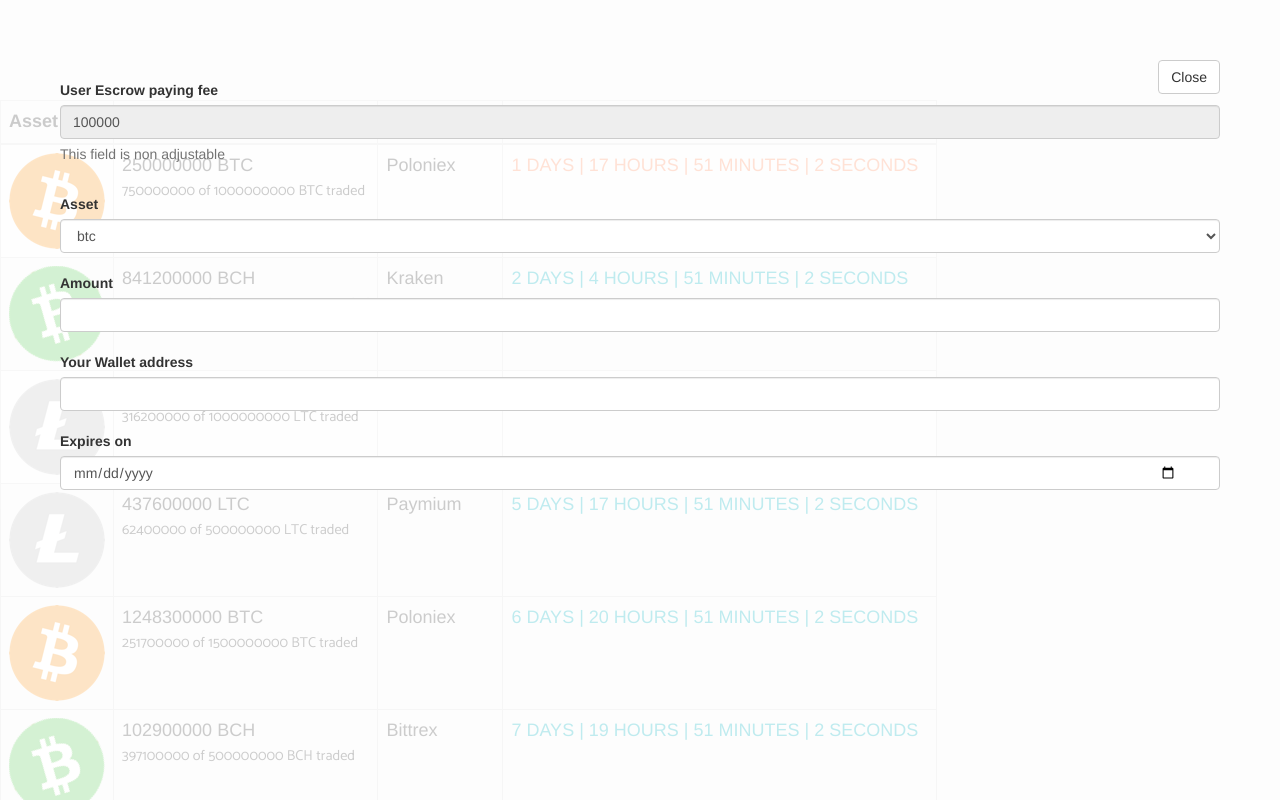
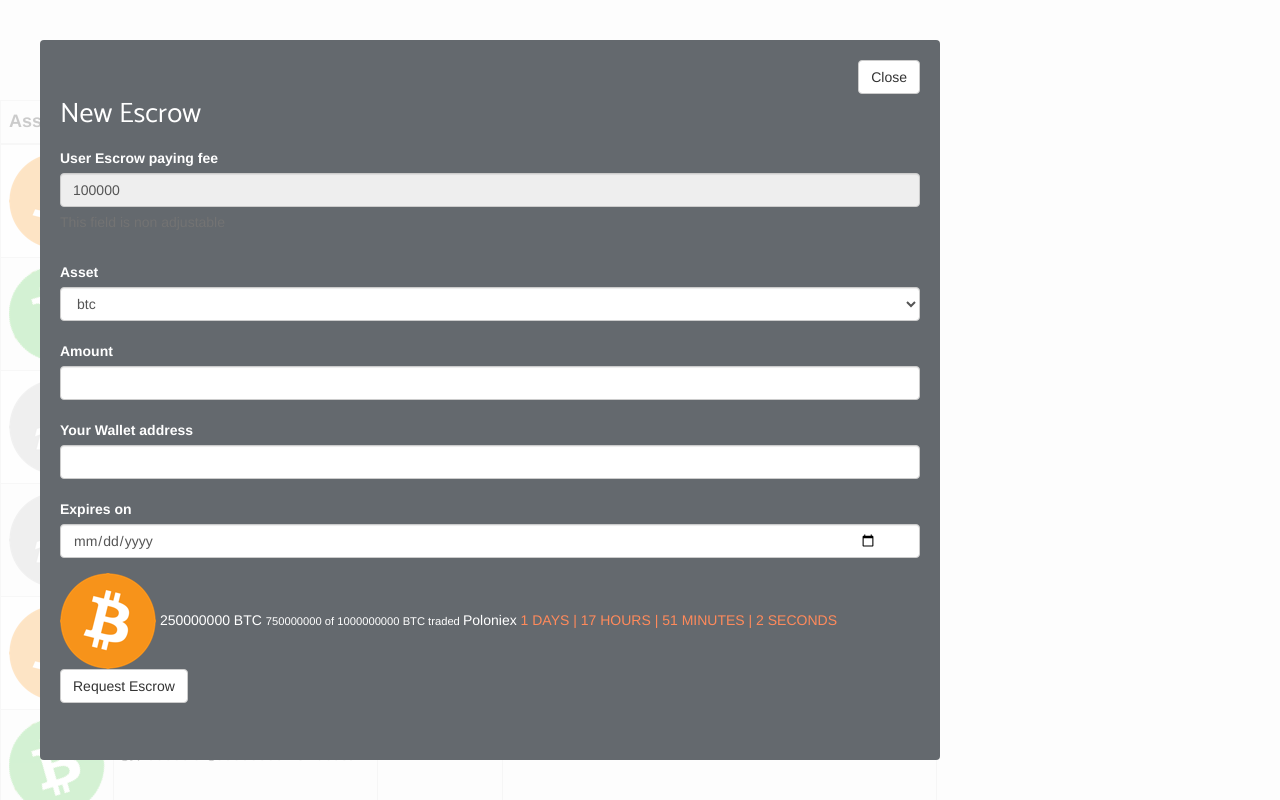
Before and after one commit to 0xBEEFCAF3/CWC_FullStack_Challange, a React app: page / in a window 1280 px wide. Both pictures are taken after a click on the element 468 px from the left and 200 px from the top of the page. Shown: the top 800 px of the page. Built offline with nearby package versions, Linux system fonts and the light colour scheme.

Commit message:
finished styling escrow modal

```diff
--- a/src/components/EscrowModal/EscrowModal.js
+++ b/src/components/EscrowModal/EscrowModal.js
@@ -16,6 +16,8 @@ import {
 import {
  COLOR_POSITIVE,
  COLOR_NEGATIVE,
+ COLOR_DARK_GREY,
+
 } from '../../theme';
 
 class EscrowModal extends Component {
@@ -28,16 +30,24 @@ class EscrowModal extends Component {
       datePicked: new Date(),
       amountValidationColor:null,
       dateValidationColor: null,
+      globalEscrowInfo: null,
+      buttonValidationColor: null,
     }
   }
 
   componentDidMount(){
+
     this.props.getEscrowInfo(this.props.exchangeId);
+    this.props.getEscrows();
   }
 
   componentDidUpdate(prevProps){
     if(this.state.escrowInfo == null){
       this.setState({escrowInfo:this.props.escrowInfo[0]});
+    }
+
+    if(this.state.globalEscrowInfo == null){
+      this.setState({globalEscrowInfo: this.props.globalEscrowInfo});
     }
   }
 
@@ -58,7 +68,8 @@ class EscrowModal extends Component {
     if (amountValidation){
       this.setState({amountValidationColor: COLOR_POSITIVE});
     }else{
-      this.setState({amountValidationColor: COLOR_NEGATIVE});
+      this.setState({amountValidationColor: COLOR_NEGATIVE,
+      buttonValidationColor: COLOR_NEGATIVE});
       return false;
     }
 
@@ -73,10 +84,14 @@ class EscrowModal extends Component {
     if (dateValidation){
       this.setState({dateValidationColor: COLOR_POSITIVE});
     }else{
-      this.setState({dateValidationColor: COLOR_NEGATIVE});
+      this.setState({dateValidationColor: COLOR_NEGATIVE,
+        buttonValidationColor: COLOR_NEGATIVE});
       return false;
     }
 
+
+    //two fields have passed validation tests
+    this.setState({buttonValidationColor: COLOR_POSITIVE});
     return true;
   }
 
@@ -106,6 +121,50 @@ class EscrowModal extends Component {
     );
   }
 
+  toTitleCase = (str) => {
+        return str.replace(
+            /\w\S*/g,
+            function(txt) {
+                return txt.charAt(0).toUpperCase() + txt.substr(1).toLowerCase();
+            }
+        );
+  }
+
+  renderEscrowInfo = () =>{
+    let _this = this;
+    let currExchangeId = this.state.escrowInfo.exchangeId;
+    let selectedEscrow = this.state.globalEscrowInfo.filter((escrow => escrow.exchangeId == currExchangeId))[0];
+    let balance = selectedEscrow["amountTotal"] - selectedEscrow["amountTraded"];
+      //calculate the time to expired
+      let dateNow = new Date();
+      let expDate = new Date(selectedEscrow["expirationTime"] * 1000);
+
+      let delta = Math.abs(expDate - dateNow) / 1000;
+
+      let days = Math.floor(delta / 86400);
+      delta -= days * 86400;
+
+      let hours = Math.floor(delta / 3600) % 24;
+      delta -= hours * 3600;
+
+      let minutes = Math.floor(delta / 60) % 60;
+      delta -= minutes * 60;
+      let seconds = parseInt( delta % 60);
+      let timeUrgency = {};
+      if(days <= 1){
+         timeUrgency = {'color':COLOR_NEGATIVE};
+      }else{
+        timeUrgency = {'color':COLOR_POSITIVE};
+      }
+
+    return(<div>
+          <span><img src={require('../EscrowTable/'+selectedEscrow["asset"].toUpperCase()+'_icon.png')} /></span>
+          <span> {balance} {selectedEscrow["asset"].toUpperCase()}  <small> {selectedEscrow["amountTraded"]} of {selectedEscrow["amountTotal"]} {selectedEscrow["asset"].toUpperCase()} traded </small> </span>
+          <span>{_this.toTitleCase(selectedEscrow["exchangeId"])} </span>
+          <span style={timeUrgency}>{days} DAYS |  {hours} HOURS | {minutes} MINUTES | {seconds} SECONDS</span>
+        </div>);
+  }
+
   renderBody = () =>{
     let _this = this;
     if(this.state.escrowInfo == null) return (<p>"Loading ..." </p>);
@@ -115,8 +174,7 @@ class EscrowModal extends Component {
 
       <form>
           <FormGroup
-            controlId="formBasicText"
-          >
+            controlId="formBasicText">
             <ControlLabel>User Escrow paying fee</ControlLabel>
             <FormControl
               type="text"
@@ -155,7 +213,13 @@ class EscrowModal extends Component {
           />
           <FormControl.Feedback />
         </FormGroup>
-      </form>);
+
+        {this.renderEscrowInfo()}
+
+        <Button onClick={this.requestEscrow} style={{'cursor':'pointer', backgroundColor: this.state.buttonValidationColor}}> Request Escrow </Button>
+      </form>
+
+      );
 
   }
 
@@ -167,13 +231,18 @@ class EscrowModal extends Component {
           onRequestClose={() => this.setModalBody(null)}
           style={{
             content : {
-              backgroundColor: 'transparent',
+              backgroundColor: COLOR_DARK_GREY,
               border: 'none',
+              width: "900px",
+              color: "white",
+
             }
+
           }}
         >
           <Button onClick={() => this.props.closeModal()} style={{'cursor':'pointer', 'float':'right'}}> Close </Button>
           <br />
+          <h1> New Escrow </h1>
           {this.renderBody()}
         </ReactModal>
         );
@@ -199,7 +268,9 @@ class EscrowModal extends Component {
 export default connect((store) => {
   return {
     escrowInfo: store.Escrows.Escrows.escrowInfo,
+    globalEscrowInfo: store.Escrows.Escrows.escrows,
   }
 }, {
     getEscrowInfo: escrowActions.getEscrowInfo,
+    getEscrows: escrowActions.getEscrows,
 })(EscrowModal);
```
